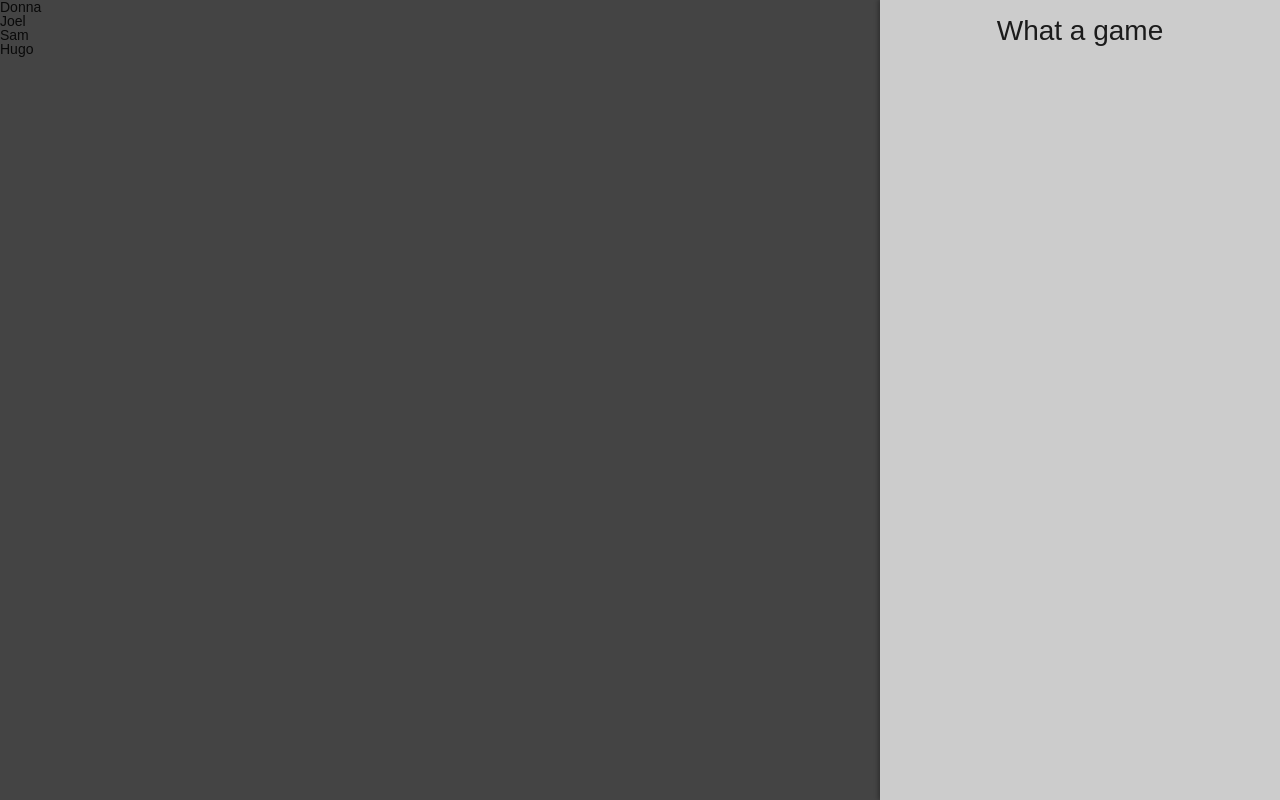
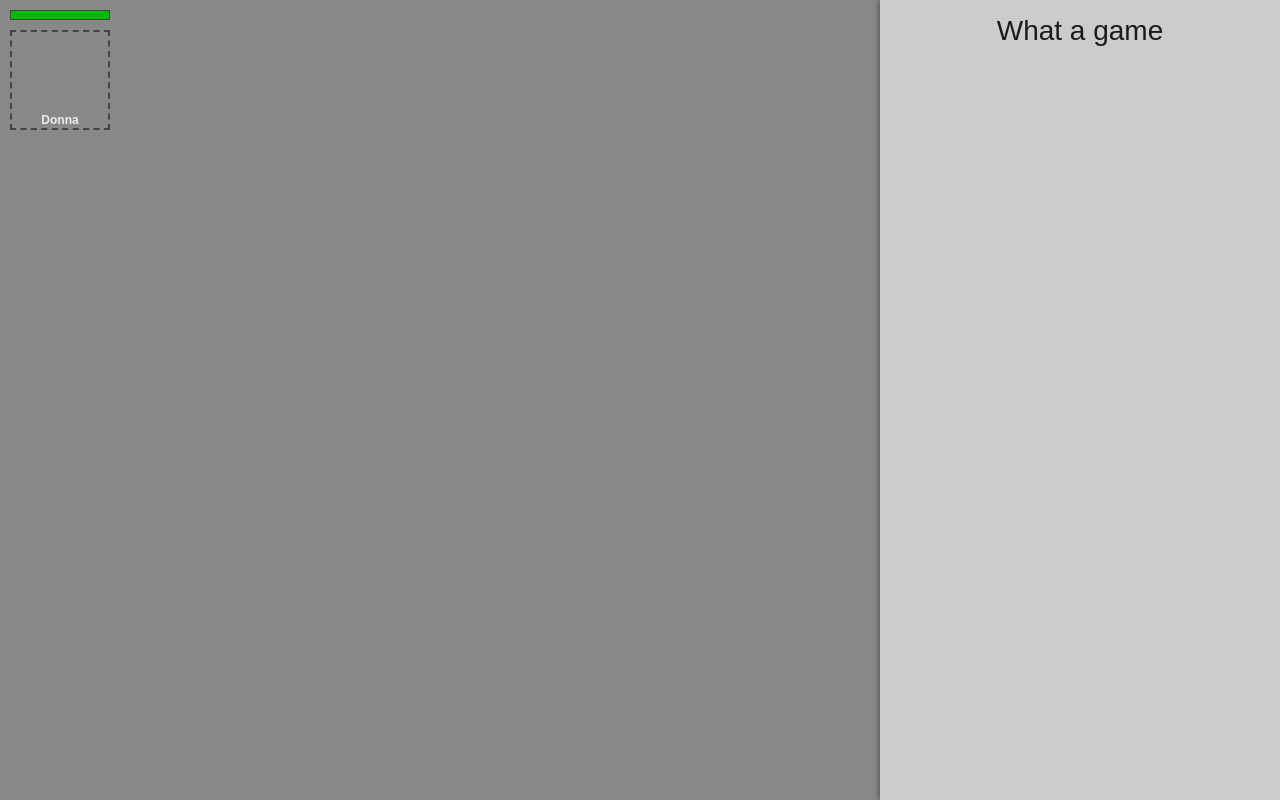
Before and after one commit to hattila/clickr, a plain HTML site: page web/index.html in a window 1280 px wide. Drawn offline with Linux system fonts and the light colour scheme.

Commit message:
basic monster css

```diff
--- a/web/css/global.css
+++ b/web/css/global.css
@@ -1,5 +1,5 @@
 body {
-	background-color: #444;
+	background-color: #888;
 	font-size: 14px;
 }
 
--- /dev/null
+++ b/web/css/monster.css
@@ -0,0 +1,38 @@
+.monster {
+	position: absolute;
+	top: 10px;
+	left: 10px;
+	width: 100px;
+	height: 120px;
+}
+.monster .health-bar {
+	position: relative;
+	border: 1px solid #444;
+	width: 100%;
+	height: 10px;
+}
+.monster .health-bar .health{
+	width: 100%;
+	height: 100%;
+	background-color: #00bb00;
+}
+.monster .name {
+	color: #ededed;
+	font-size: 12px;
+	font-weight: bold;
+	margin: 0;
+	text-align: center;
+	position: absolute;
+	bottom: 4px;
+	left: 0;
+	width: 100%;
+}
+.monster .image {}
+.monster .hit-box {
+	position: absolute;
+	border: 2px dashed #444444;
+	width: 100%;
+	height: calc(100% - 20px);
+	top: 20px;
+	left: 0px;
+}
--- a/web/index.html
+++ b/web/index.html
@@ -8,8 +8,9 @@
 	<link href="/css/reset.css" rel="stylesheet" type="text/css" media="screen,projection">
 	<link href="/css/helpers.css" rel="stylesheet" type="text/css" media="screen,projection">
 	<link href="/css/global.css" rel="stylesheet" type="text/css" media="screen,projection">
+	<link href="/css/monster.css" rel="stylesheet" type="text/css" media="screen,projection">
 
-	<title>Slide Puzzle</title>
+	<title>ClickR</title>
 </head>
 <body>
 
@@ -38,7 +39,9 @@
 
 <script id="monster-template" type="text/template">
 	<div class="monster" data-maxhp="{maxHp}" data-hp="{hp}">
-		<div class="health-bar"></div>
+		<div class="health-bar">
+			<div class="health"></div>
+		</div>
 		<div class="name">{name}</div>
 		<div class="image"></div>
 		<div class="hit-box"></div>
--- a/web/js/Entity/Monster.js
+++ b/web/js/Entity/Monster.js
@@ -13,7 +13,6 @@ Hw.Enty.Monster = Hw.Enty.Monster || (function(name, hp){
 
     // var init = function (hp, name)
     // {
-    //     // TODO: validation
     //     _hp = _maxHp = hp;
     //     _name = name;
     // };
--- a/web/js/Service/Game.js
+++ b/web/js/Service/Game.js
@@ -17,7 +17,7 @@ Hw.Srvc.Game = Hw.Srvc.Game || (function(){
         // var mob = Hw.Srvc.Spawner.spawnRandom();
         // $('#game-field').append(_getMonsterTmp(mob));
 
-        _spawnMonstersToTheField(3, 1000);
+        _spawnMonstersToTheField(1, 1000);
 
         /**
          * Subscribe demo
@@ -42,12 +42,12 @@ Hw.Srvc.Game = Hw.Srvc.Game || (function(){
             var intervalVar = setInterval(function(){
                 if (idx == numberOfMonsters) {
                     clearTimeout(intervalVar);
+                    _monsterSpawningActive = false;
+                } else {
+                    var mob = Hw.Srvc.Spawner.spawnRandom();
+                    $('#game-field').append(_getMonsterTmp(mob));
+                    idx++;
                 }
-                var mob = Hw.Srvc.Spawner.spawnRandom();
-
-                $('#game-field').append(_getMonsterTmp(mob));
-
-                idx++;
             }, interval);
         }
 
@@ -56,12 +56,18 @@ Hw.Srvc.Game = Hw.Srvc.Game || (function(){
     var _getMonsterTmp = function (monster) {
         var newTmp = _monsterTmp;
 
-        console.log(newTmp);
         console.log(monster.getName());
 
-        newTmp = newTmp.replace('{maxHp}', monster.getMaxHp());
-        newTmp = newTmp.replace('{hp}', monster.getHp());
-        newTmp = newTmp.replace('{name}', monster.getName());
+        // newTmp = newTmp.replace('{maxHp}', monster.getMaxHp());
+        // newTmp = newTmp.replace('{hp}', monster.getHp());
+        // newTmp = newTmp.replace('{name}', monster.getName());
+
+        newTmp = newTmp
+            .replace('{maxHp}', monster.getMaxHp())
+            .replace('{hp}', monster.getHp())
+            .replace('{name}', monster.getName());
+
+
         return newTmp;
     };
 
```
